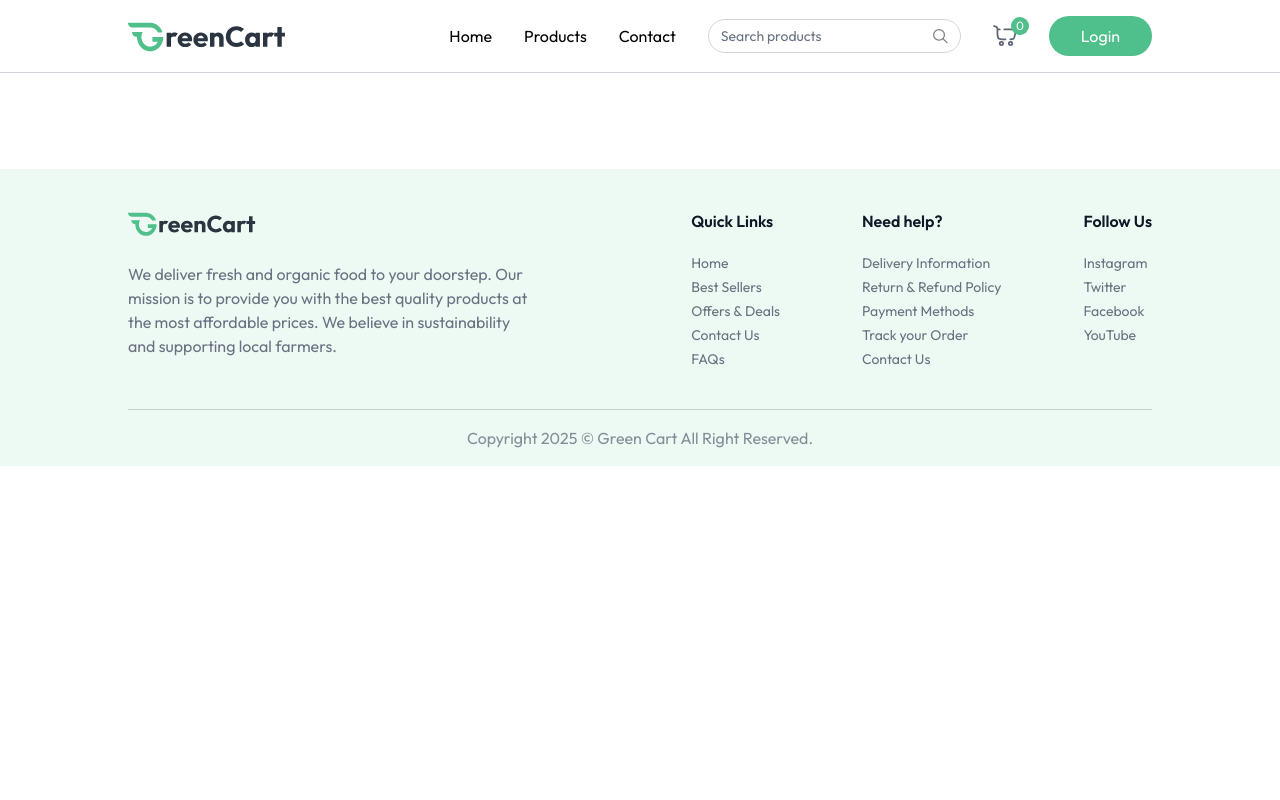
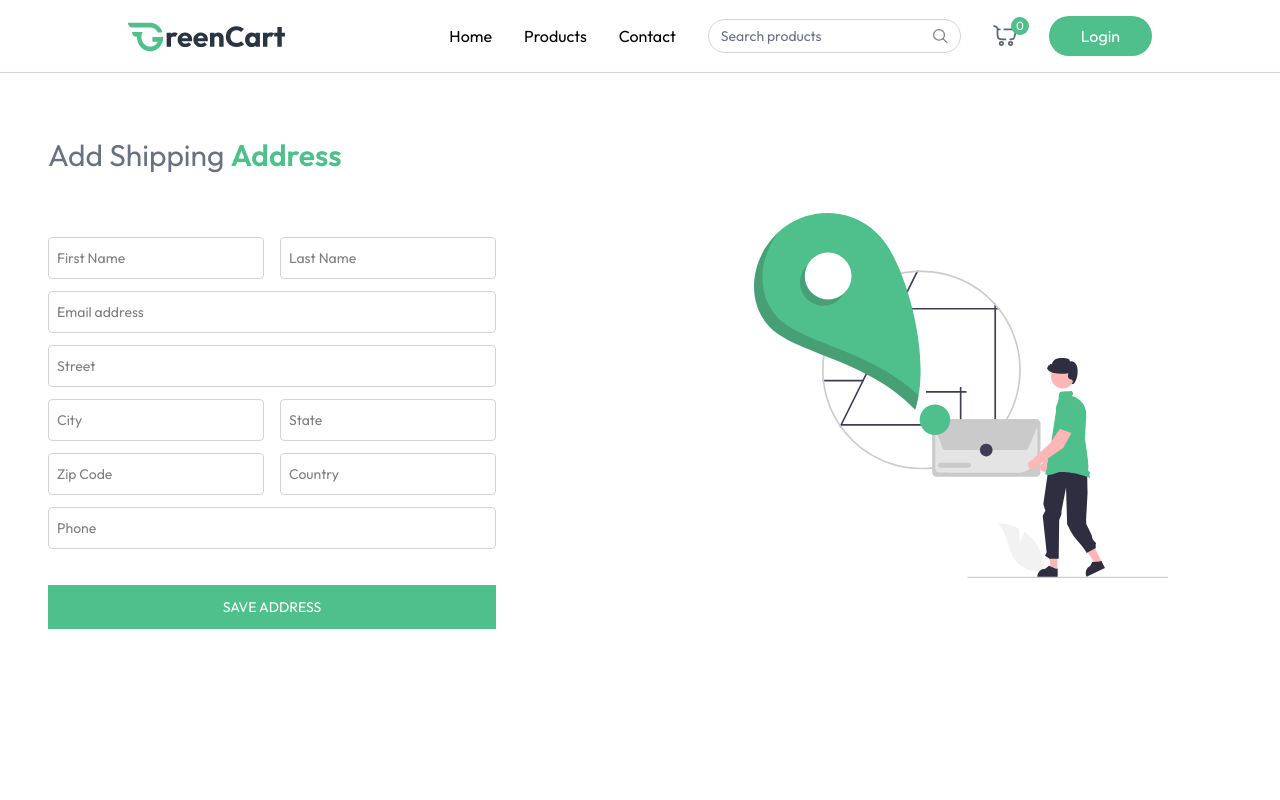
Before and after one commit to MohdZain49/Grocery-Ecommerce, a React (Vite) app in the folder client/: page /add-address in a window 1280 px wide. Shown: the top 800 px of the page. Built offline with nearby package versions, Linux system fonts and the light colour scheme.

Commit message:
add AddAddress page with form for user shipping details

```diff
--- a/client/src/App.jsx
+++ b/client/src/App.jsx
@@ -10,6 +10,7 @@
 import ProductCategory from "./pages/ProductCategory";
 import ProductDetails from "./pages/ProductDetails";
 import Cart from "./pages/Cart";
+import AddAddress from "./pages/AddAddress";
 
 function App() {
   const isSellerPath = useLocation().pathname.includes("seller");
@@ -29,6 +30,7 @@
           <Route path="/products/:category" element={<ProductCategory />} />
           <Route path="/products/:category/:id" element={<ProductDetails />} />
           <Route path="/cart" element={<Cart />} />
+          <Route path="/add-address" element={<AddAddress />} />
         </Routes>
       </div>
       {isSellerPath ? null : <Footer />}
--- a/client/src/assets/assets.js
+++ b/client/src/assets/assets.js
@@ -790,8 +790,34 @@
     lastName: "Stack",
     email: "user.greatstack@gmail.com",
     street: "Street 123",
-    city: "Main City",
-    state: "New State",
+    city: "Bareilly",
+    state: "UP",
+    zipcode: 123456,
+    country: "IN",
+    phone: "1234567890",
+  },
+  {
+    _id: "67b5b9e54ea97f71bbc196a0",
+    userId: "67b5880e4d09769c5ca61644",
+    firstName: "Great",
+    lastName: "Stack",
+    email: "user.greatstack@gmail.com",
+    street: "Street 343",
+    city: "New Delhi",
+    state: "",
+    zipcode: 123456,
+    country: "IN",
+    phone: "1234567890",
+  },
+  {
+    _id: "67b5b9e54ea97f71bbc196a0",
+    userId: "67b5880e4d09769c5ca61644",
+    firstName: "Great",
+    lastName: "Stack",
+    email: "user.greatstack@gmail.com",
+    street: "Street 123",
+    city: "Bangalore",
+    state: "Karnataka",
     zipcode: 123456,
     country: "IN",
     phone: "1234567890",
--- /dev/null
+++ b/client/src/pages/AddAddress.jsx
@@ -0,0 +1,135 @@
+import React, { useState } from "react";
+import { assets } from "../assets/assets";
+
+function InputField({ type, placeholder, name, handleChange, address }) {
+  return (
+    <input
+      className="w-full px-2 py-2.5 border border-gray-500/30 rounded outline-none text-gary-500 focus:border-primary transition"
+      type={type}
+      placeholder={placeholder}
+      name={name}
+      onChange={handleChange}
+      value={address.name}
+    />
+  );
+}
+
+function AddAddress() {
+  const [address, setAddress] = useState({
+    firstName: "",
+    lastName: "",
+    email: "",
+    street: "",
+    city: "",
+    state: "",
+    zipcode: "",
+    country: "",
+    phone: "",
+  });
+
+  const handleChange = (e) => {
+    const { name, value } = e.target;
+
+    setAddress((prevAddress) => ({
+      ...prevAddress,
+      [name]: value,
+    }));
+  };
+
+  const onsubmitHandler = async (e) => {
+    e.preventDefault();
+  };
+
+  return (
+    <div className="mt-16 pb-16">
+      <p className="text-2xl md:text-3xl text-gray-500">
+        Add Shipping <span className="font-semibold text-primary">Address</span>
+      </p>
+      <div className="flex flex-col-reverse md:flex-row justify-between mt-10">
+        <div className="flex-1 max-w-md">
+          <form onSubmit={onsubmitHandler} className="space-y-3 mt-6 text-sm">
+            <div className="grid grid-cols-2 gap-4">
+              <InputField
+                handleChange={handleChange}
+                address={address}
+                name="firstName"
+                type="text"
+                placeholder="First Name"
+              />
+              <InputField
+                handleChange={handleChange}
+                address={address}
+                name="lastName"
+                type="text"
+                placeholder="Last Name"
+              />
+            </div>
+            <InputField
+              handleChange={handleChange}
+              address={address}
+              name="email"
+              type="email"
+              placeholder="Email address"
+            />
+            <InputField
+              handleChange={handleChange}
+              address={address}
+              name="street"
+              type="text"
+              placeholder="Street"
+            />
+            <div className="grid grid-cols-2 gap-4">
+              <InputField
+                handleChange={handleChange}
+                address={address}
+                name="city"
+                type="text"
+                placeholder="City"
+              />
+              <InputField
+                handleChange={handleChange}
+                address={address}
+                name="state"
+                type="text"
+                placeholder="State"
+              />
+            </div>
+            <div className="grid grid-cols-2 gap-4">
+              <InputField
+                handleChange={handleChange}
+                address={address}
+                name="zipcode"
+                type="number"
+                placeholder="Zip Code"
+              />
+              <InputField
+                handleChange={handleChange}
+                address={address}
+                name="country"
+                type="text"
+                placeholder="Country"
+              />
+            </div>
+            <InputField
+              handleChange={handleChange}
+              address={address}
+              name="phone"
+              type="text"
+              placeholder="Phone"
+            />
+            <button className="w-full mt-6 bg-primary text-white py-3 hover:bg-primary-dull transition cursor-pointer uppercase">
+              save address
+            </button>
+          </form>
+        </div>
+        <img
+          className="md:mr-16 mb-16 md:mt-0"
+          src={assets.add_address_iamge}
+          alt="Add address"
+        />
+      </div>
+    </div>
+  );
+}
+
+export default AddAddress;
```
